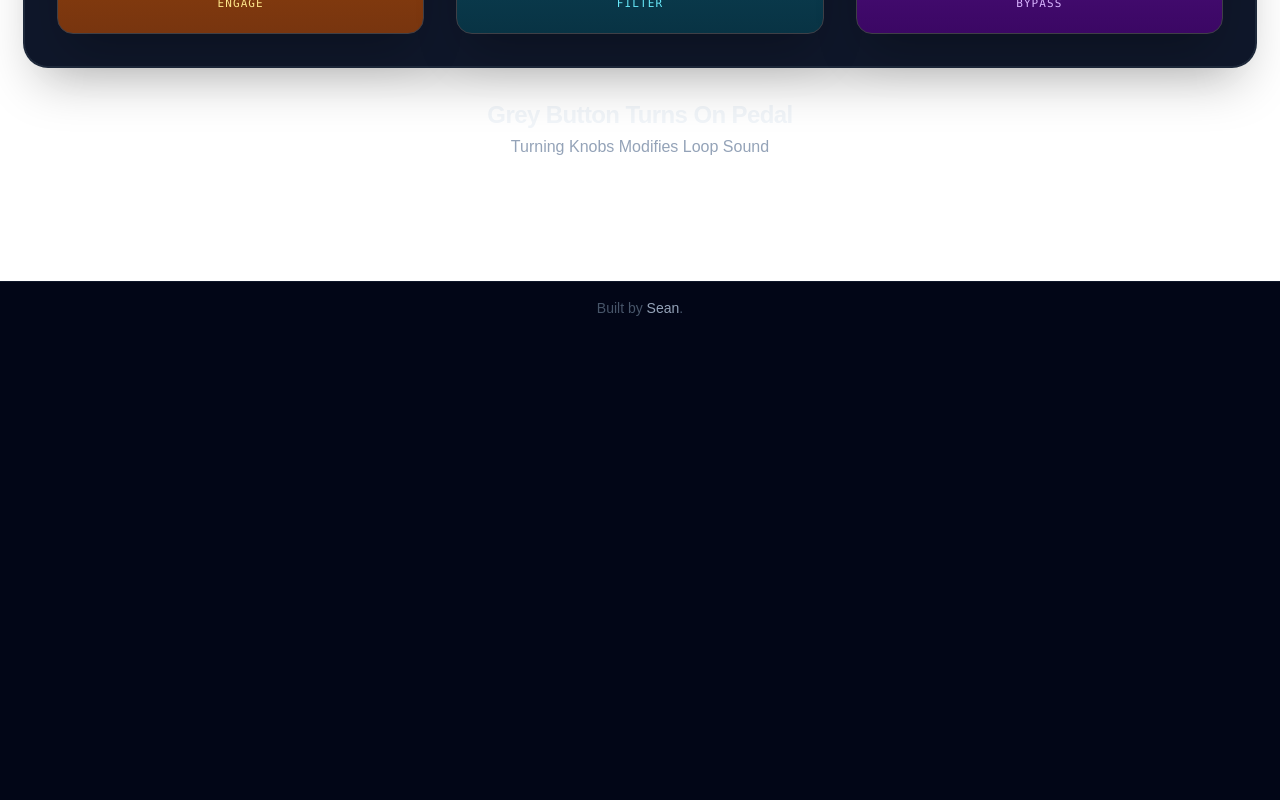
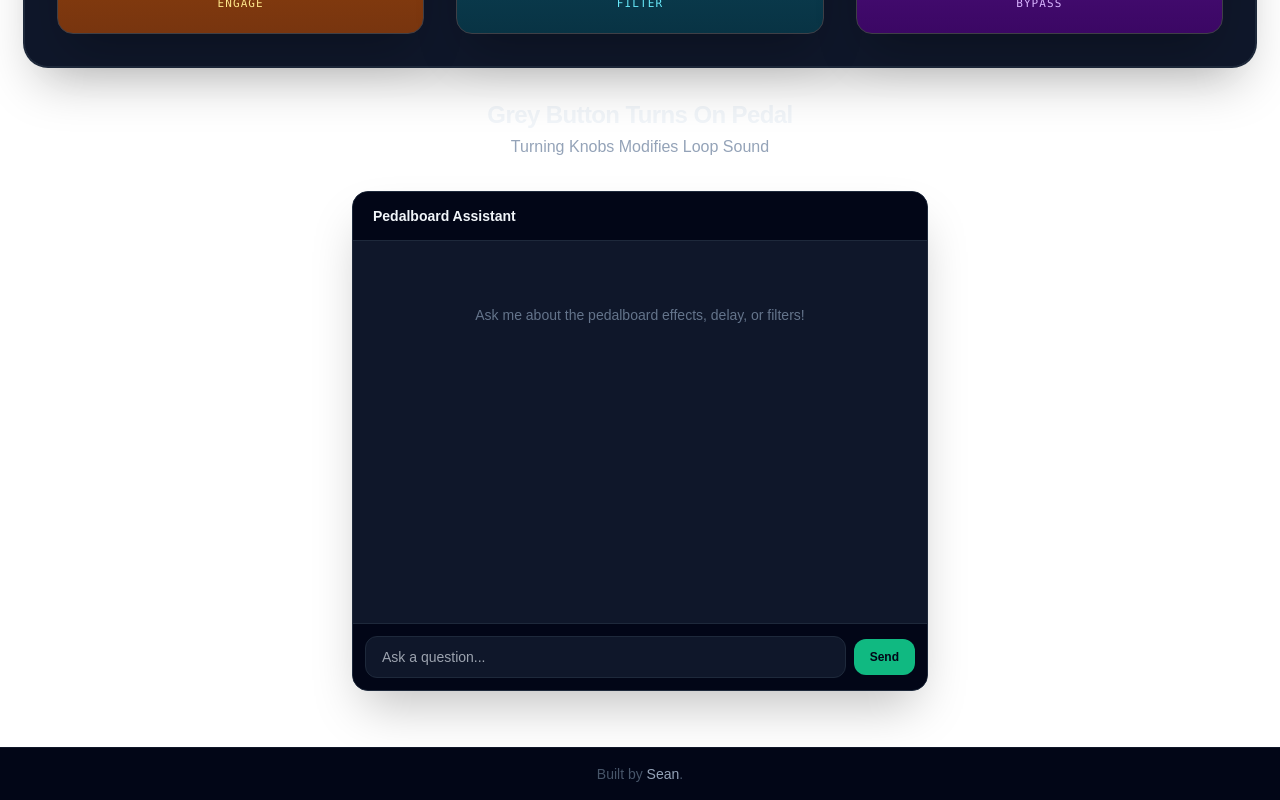
Before and after one commit to SeanAverS/flyrank-capstone, a Next.js app: page / in a window 1280 px wide. Shown: the part 466-1266 px from the top of the page. Before the commit the page ends 800 px from the top, so only its background shows below. Built offline with nearby package versions, Linux system fonts and the light colour scheme.

Commit message:
feat: Streaming AI chat interface

```diff
--- /dev/null
+++ b/app/api/chat/route.ts
@@ -0,0 +1,20 @@
+// Route handler for Chatbox AI responses
+
+import { streamText, convertToModelMessages, createUIMessageStreamResponse } from "ai";
+import { CHAT_MODEL, SYSTEM_PROMPT } from "@/lib/ai-config";
+
+export const maxDuration = 30;
+
+export async function POST(req: Request) {
+  const { messages } = await req.json();
+
+  const result = streamText({
+    model: CHAT_MODEL,
+    system: SYSTEM_PROMPT,
+    messages: await convertToModelMessages(messages),
+  });
+
+  return createUIMessageStreamResponse({
+    stream: result.toUIMessageStream(),
+  });
+}
--- a/app/page.tsx
+++ b/app/page.tsx
@@ -4,6 +4,7 @@
 
 import { useState, useEffect, useRef } from "react";
 import { motion, useMotionValue, useTransform } from "framer-motion";
+import ChatBox from "@/components/ChatBox";
 
 /**
  * Props for the Knob component.
@@ -282,6 +283,9 @@ export default function Home() {
         <h1 className="text-2xl font-extrabold tracking-tight text-slate-100">Grey Button Turns On Pedal</h1>
         <p className="text-slate-400 text-md mt-1">Turning Knobs Modifies Loop Sound</p>
       </div>
+
+      {/* AI Chatbox */}
+      <ChatBox />
     </div>
   );
 }
--- /dev/null
+++ b/components/ChatBox.tsx
@@ -0,0 +1,116 @@
+// AI Chatbox for assistance on pedal effects
+
+"use client";
+
+import { useChat } from "@ai-sdk/react";
+import { useRef, useEffect, useState } from "react";
+
+export default function ChatBox() {
+  const { messages, sendMessage, stop, status } = useChat({
+    onFinish: (message) => {
+      console.log("AI finished streaming message:", message);
+    },
+    onError: (err) => {
+      console.error("useChat error stream:", err);
+    }
+  });
+  const [textInput, setTextInput] = useState("");
+
+  const scrollRef = useRef<HTMLDivElement>(null);
+  const [isAtBottom, setIsAtBottom] = useState(true);
+  const isLoading = status === "streaming" || status === "submitted";
+
+  // detect scroll position
+  const handleScroll = () => {
+    if (!scrollRef.current) return;
+    const { scrollTop, scrollHeight, clientHeight } = scrollRef.current;
+    const atBottom = scrollHeight - scrollTop - clientHeight < 30;
+    setIsAtBottom(atBottom);
+  };
+
+  // auto scroll to bottom on new messages
+  useEffect(() => {
+    if (isAtBottom && scrollRef.current) {
+      scrollRef.current.scrollTop = scrollRef.current.scrollHeight;
+    }
+  }, [messages, isAtBottom]);
+
+  const onSubmit = (e: React.FormEvent) => {
+    e.preventDefault();
+    if (!textInput.trim()) return;
+    sendMessage({ role: "user", parts: [{ type: "text", text: textInput }] });
+    setTextInput("");
+  };
+
+  return (
+    <div className="flex flex-col h-[500px] w-full max-w-xl rounded-2xl border border-slate-800 bg-slate-900 shadow-2xl overflow-hidden text-slate-100 my-8">
+      <div className="px-5 py-3.5 border-b border-slate-800 bg-slate-950 flex items-center justify-between">
+        <h3 className="font-semibold text-sm">Pedalboard Assistant</h3>
+      </div>
+
+      <div ref={scrollRef} onScroll={handleScroll} className="flex-1 overflow-y-auto p-4 space-y-4 text-sm">
+        {messages.length === 0 && (
+          <div className="text-center text-slate-500 my-auto py-12">
+            <p>Ask me about the pedalboard effects, delay, or filters!</p>
+          </div>
+        )}
+
+        {messages.map((m: any) => {
+
+          // extract raw string
+          let textContent = "";
+          if (typeof m.content === "string") {
+            textContent = m.content;
+          } else if (Array.isArray(m.parts)) {
+            // extracted string from prompt images, function calls etc.
+            textContent = m.parts
+              .map((p: any) => (p.type === "text" ? p.text : ""))
+              .join("");
+          }
+
+          return (
+            <div key={m.id} className={`flex flex-col ${m.role === "user" ? "items-end" : "items-start"}`}>
+              <div className={`max-w-[85%] rounded-2xl px-4 py-3 leading-relaxed ${
+                m.role === "user"
+                  ? "bg-emerald-600 text-white rounded-br-none"
+                  : "bg-slate-800 text-slate-100 rounded-bl-none border border-slate-700/50"
+              }`}>
+                {textContent}
+              </div>
+            </div>
+          );
+        })}
+
+        {/* display AI thinking animation */}
+        {isLoading && messages[messages.length - 1]?.role === "user" && (
+          <div className="flex items-start">
+            <div className="bg-slate-800 text-slate-400 rounded-2xl rounded-bl-none px-4 py-3 border border-slate-700/50 flex items-center space-x-1.5">
+              <span className="w-1.5 h-1.5 bg-indigo-400 rounded-full animate-bounce"></span>
+              <span className="w-1.5 h-1.5 bg-indigo-400 rounded-full animate-bounce [animation-delay:0.2s]"></span>
+              <span className="w-1.5 h-1.5 bg-indigo-400 rounded-full animate-bounce [animation-delay:0.4s]"></span>
+            </div>
+          </div>
+        )}
+      </div>
+
+      <form onSubmit={onSubmit} className="p-3 border-t border-slate-800 bg-slate-950 flex items-center space-x-2">
+        <input
+          type="text"
+          value={textInput}
+          onChange={(e) => setTextInput(e.target.value)}
+          placeholder="Ask a question..."
+          className="flex-1 bg-slate-900 border border-slate-800 rounded-xl px-4 py-2.5 text-sm text-slate-100 focus:outline-none focus:ring-2 focus:ring-emerald-500"
+        />
+        {isLoading ? (
+          <button type="button" onClick={stop} className="bg-rose-600 text-white px-4 py-2.5 rounded-xl font-semibold text-xs hover:bg-rose-500 transition">
+            Stop
+          </button>
+        ) : (
+          <button type="submit" className="bg-emerald-500 text-slate-950 px-4 py-2.5 rounded-xl font-semibold text-xs hover:bg-emerald-400 transition">
+            Send
+          </button>
+        )}
+      </form>
+    </div>
+  );
+}
--- /dev/null
+++ b/lib/ai-config.ts
@@ -0,0 +1,10 @@
+// AI model and prompt instructions
+
+import { google } from "@ai-sdk/google";
+
+export const CHAT_MODEL = google("gemini-3.6-flash");
+
+export const SYSTEM_PROMPT = `
+You are a helpful AI assistant embedded in a frontend audio loop and pedalboard application.
+You help users understand audio effects, delay, filtering, and how to use the interactive pedals.
+`;
```
